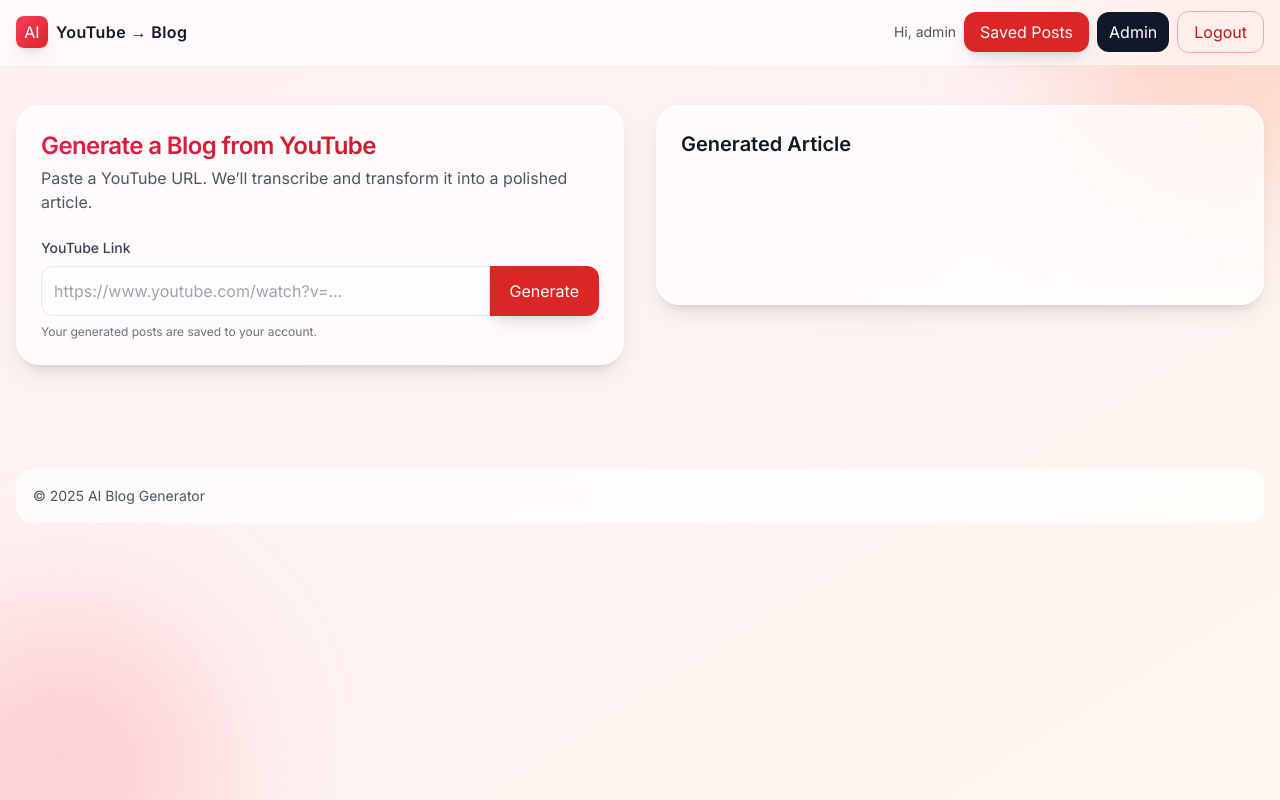
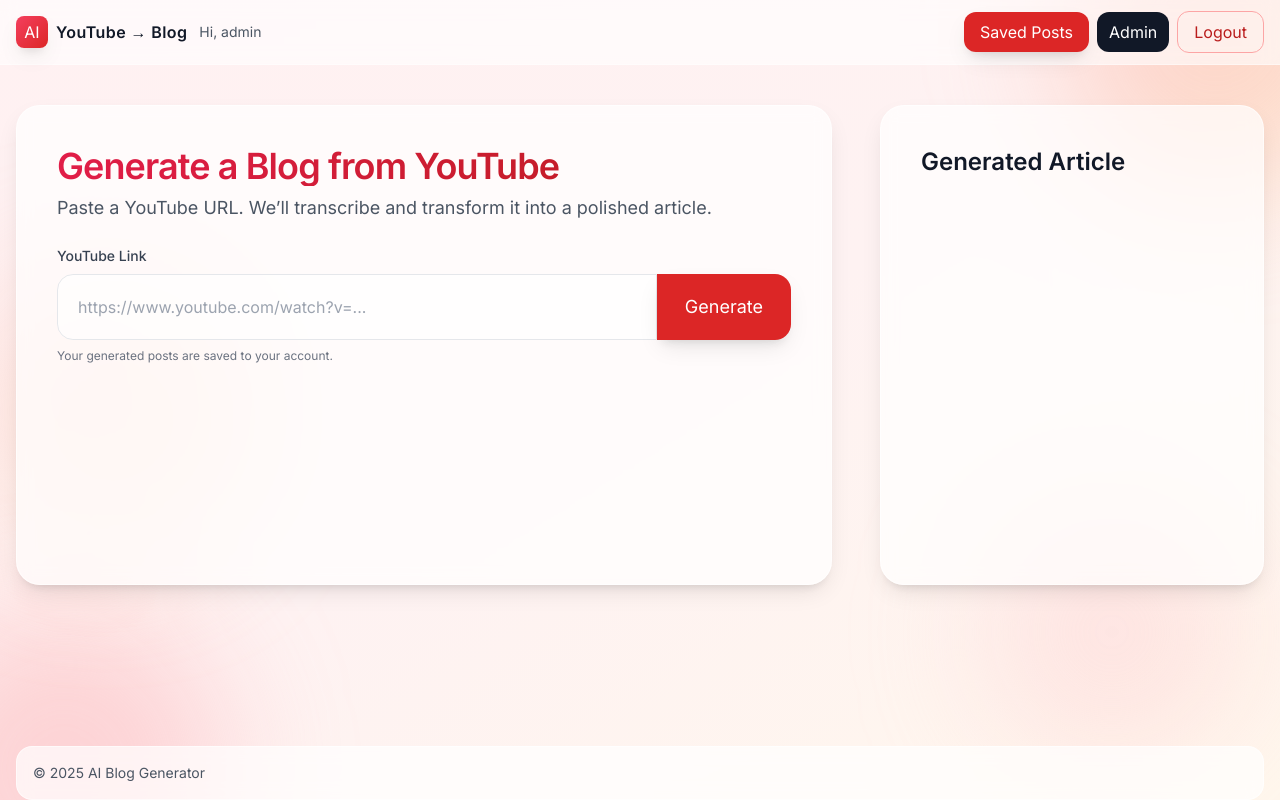
Before and after one commit to azatzick/videoSummarizer, a Django app: page / in a window 1280 px wide. Run offline with Django 5.2, Linux system fonts and the light colour scheme; a user stored in the database is signed in; some libraries are stand-ins or nearby versions.

Commit message:
Layout polish: sticky footer, enlarged responsive generator/result panels

```diff
--- a/templates/base.html
+++ b/templates/base.html
@@ -23,22 +23,28 @@
   <link rel="stylesheet" href="{% static 'app.css' %}">
   {% block head %}{% endblock %}
 </head>
-<body class="min-h-screen bg-gradient-to-br from-rose-50 via-red-50 to-orange-50 text-gray-900">
+<body class="min-h-screen flex flex-col bg-gradient-to-br from-rose-50 via-red-50 to-orange-50 text-gray-900">
   <div aria-hidden="true" class="fixed inset-0 -z-10 overflow-hidden">
     <div class="absolute -top-32 -right-24 h-80 w-80 rounded-full blur-3xl bg-gradient-to-br from-rose-300/40 to-orange-300/40"></div>
     <div class="absolute -bottom-32 -left-24 h-80 w-80 rounded-full blur-3xl bg-gradient-to-br from-red-300/40 to-rose-300/40"></div>
+    <div class="absolute top-1/3 -left-10 h-72 w-72 rounded-full blur-3xl bg-gradient-to-br from-red-200/40 to-orange-200/40"></div>
+    <div class="absolute bottom-10 right-10 h-64 w-64 rounded-full blur-3xl bg-gradient-to-br from-rose-200/40 to-red-200/40"></div>
   </div>
 
   <nav class="sticky top-0 z-30 backdrop-blur supports-[backdrop-filter]:bg-white/60 bg-white/70 border-b border-white/40">
     <div class="max-w-7xl mx-auto px-4">
       <div class="flex justify-between items-center h-16">
-        <a href="/" class="inline-flex items-center gap-2">
-          <span class="inline-flex h-8 w-8 items-center justify-center rounded-lg bg-gradient-to-br from-rose-500 to-red-600 text-white shadow-soft">AI</span>
-          <span class="font-semibold tracking-wide">YouTube → Blog</span>
-        </a>
+        <div class="flex items-center gap-3 min-w-0">
+          <a href="/" class="inline-flex items-center gap-2">
+            <span class="inline-flex h-8 w-8 items-center justify-center rounded-lg bg-gradient-to-br from-rose-500 to-red-600 text-white shadow-soft">AI</span>
+            <span class="font-semibold tracking-wide truncate">YouTube → Blog</span>
+          </a>
+          {% if user.is_authenticated %}
+            <span class="hidden sm:inline text-sm text-gray-600 truncate">Hi, {{ user.username }}</span>
+          {% endif %}
+        </div>
         <div class="flex items-center gap-2">
           {% if user.is_authenticated %}
-            <span class="hidden sm:inline text-sm text-gray-600">Hi, {{ user.username }}</span>
             <a href="/blog-list" class="inline-flex items-center justify-center text-white bg-red-600 hover:bg-red-700 px-4 py-2 rounded-xl shadow-soft transition">Saved Posts</a>
             {% if user.is_staff or user.is_superuser %}
               <a href="/admin/" class="inline-flex items-center justify-center text-white bg-gray-900 hover:bg-black px-3 py-2 rounded-xl transition">Admin</a>
@@ -53,7 +59,7 @@
     </div>
   </nav>
 
-  <main class="max-w-7xl mx-auto px-4 py-10">
+  <main class="flex-1 max-w-7xl mx-auto px-4 py-10 w-full">
     {% if messages %}
       <div class="space-y-2 mb-6">
         {% for message in messages %}
@@ -65,7 +71,7 @@
     {% block content %}{% endblock %}
   </main>
 
-  <footer class="mt-16">
+  <footer class="mt-auto">
     <div class="max-w-7xl mx-auto px-4">
       <div class="rounded-2xl border border-white/60 bg-white/70 backdrop-blur p-4 flex items-center justify-between text-sm text-gray-600">
         <span>© 2025 AI Blog Generator</span>
--- a/templates/index.html
+++ b/templates/index.html
@@ -2,31 +2,31 @@
 {% block title %}Home · AI Blog Generator{% endblock %}
 
 {% block content %}
-<section class="grid lg:grid-cols-2 gap-8 items-start">
-  <div class="rounded-3xl border border-white/60 bg-white/70 backdrop-blur p-6 shadow-soft">
+<section class="grid grid-cols-12 gap-10 xl:gap-12 items-stretch">
+  <div class="col-span-12 lg:col-span-7 xl:col-span-8 rounded-3xl border border-white/60 bg-white/70 backdrop-blur p-8 xl:p-10 shadow-soft min-h-[45vh]">
     <div class="mb-6">
-      <h2 class="text-2xl font-semibold tracking-tight bg-gradient-to-r from-rose-600 to-red-700 bg-clip-text text-transparent">Generate a Blog from YouTube</h2>
-      <p class="text-gray-600 mt-1">Paste a YouTube URL. We’ll transcribe and transform it into a polished article.</p>
+      <h2 class="text-3xl lg:text-4xl font-semibold tracking-tight bg-gradient-to-r from-rose-600 to-red-700 bg-clip-text text-transparent">Generate a Blog from YouTube</h2>
+      <p class="text-gray-600 mt-2 text-base lg:text-lg">Paste a YouTube URL. We’ll transcribe and transform it into a polished article.</p>
     </div>
 
     <div>
       <label for="youtubeLink" class="block text-sm font-medium text-gray-700 mb-2">YouTube Link</label>
       <div class="flex">
-        <input id="youtubeLink" type="url" placeholder="https://www.youtube.com/watch?v=..." class="flex-grow p-3 border border-gray-200 rounded-l-xl focus:outline-none focus:ring-2 focus:ring-red-500 bg-white/60" />
-        <button id="generateBlogButton" class="px-5 rounded-r-xl inline-flex items-center justify-center text-white bg-red-600 hover:bg-red-700 shadow-soft transition">Generate</button>
+        <input id="youtubeLink" type="url" placeholder="https://www.youtube.com/watch?v=..." class="flex-grow p-4 lg:p-5 border border-gray-200 rounded-l-2xl focus:outline-none focus:ring-2 focus:ring-red-500 bg-white/60 text-base" />
+        <button id="generateBlogButton" class="px-6 lg:px-7 py-3 lg:py-4 rounded-r-2xl inline-flex items-center justify-center text-white bg-red-600 hover:bg-red-700 shadow-soft transition text-base lg:text-lg">Generate</button>
       </div>
       <p class="text-xs text-gray-500 mt-2">Your generated posts are saved to your account.</p>
     </div>
 
-    <div id="loading-circle" class="hidden mt-6 inline-flex items-center gap-2 text-red-700">
+    <div id="loading-circle" class="hidden mt-8 inline-flex items-center gap-3 text-red-700 text-base">
       <span class="loading-dot" style="background:#dc2626; box-shadow: 16px 0 0 #dc2626, 32px 0 0 #dc2626"></span>
       <span>Generating your article...</span>
     </div>
   </div>
 
-  <div class="rounded-3xl border border-white/60 bg-white/70 backdrop-blur p-6 shadow-soft min-h-[200px]">
-    <h3 class="text-xl font-semibold mb-3">Generated Article</h3>
-    <div id="blogContent" class="prose prose-red max-w-none"></div>
+  <div class="col-span-12 lg:col-span-5 xl:col-span-4 rounded-3xl border border-white/60 bg-white/70 backdrop-blur p-8 xl:p-10 shadow-soft min-h-[60vh]">
+    <h3 class="text-2xl font-semibold mb-4">Generated Article</h3>
+    <div id="blogContent" class="prose prose-red prose-lg xl:prose-xl max-w-none"></div>
   </div>
 </section>
 {% endblock %}
```
Also changed, not shown: db.sqlite3.
